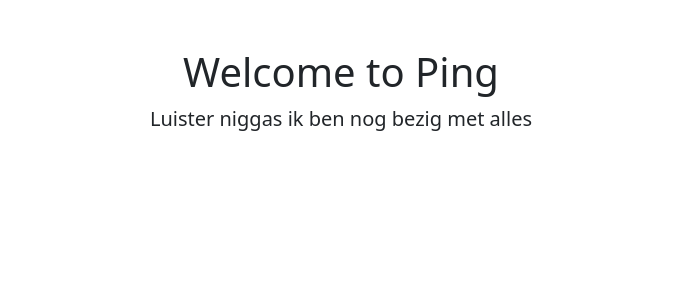
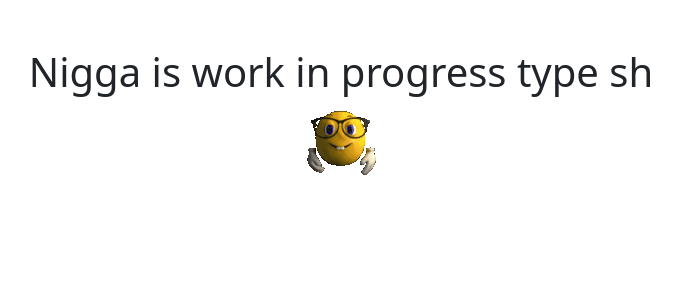
Before and after one commit to HasseenSayed/PingLite, a Flask app: page / in a window 1280 px wide. Shown: the part 57-357 px from the top of the page, without its empty margins (299-980 px from the left). Run offline with Flask 3, Linux system fonts and the light colour scheme.

Commit message:
added image

```diff
--- a/api/api.py
+++ b/api/api.py
@@ -8,7 +8,7 @@ app = Flask(__name__)
 
 @app.route("/registeruser", methods=["POST"])
 def register_user():
-    conn = sqlite3.connect("database.db")
+    conn = sqlite3.connect("../database.db")
     cur = conn.cursor()
 
     user = User(
--- a/app.py
+++ b/app.py
@@ -8,8 +8,8 @@ app.wsgi_app = ProxyFix(
 )
 
 @app.route("/")
-def practice():
-    return render_template("base.html", title="Nigga", thing="Aw hell nahh they took practice legs =(")
+def home():
+    return render_template("home.html", title="Nigga")
 
 @app.route("/register", methods=["GET", "POST"])
 def register():
--- a/templates/base.html
+++ b/templates/base.html
@@ -29,8 +29,7 @@
 
     <main class = "container py-5 text-center justify-content-center">
     {% block body %}
-    <h1>Welcome to Ping</h1>
-    <p class="lead">Luister niggas ik ben nog bezig met alles</p>
+
     {% endblock %}
     </main>
 </body>
--- /dev/null
+++ b/templates/home.html
@@ -0,0 +1,5 @@
+{% extends "base.html" %}
+{% block body %}
+<h1>Nigga is work in progress type sh</h1>
+<img class="shitpost" src="../static/basado.gif" alt="Wss wat bs"/>
+{% endblock %}
```
Also changed, not shown: api/database.db (added), database.db, static/basado.gif (added), 2 other files.
